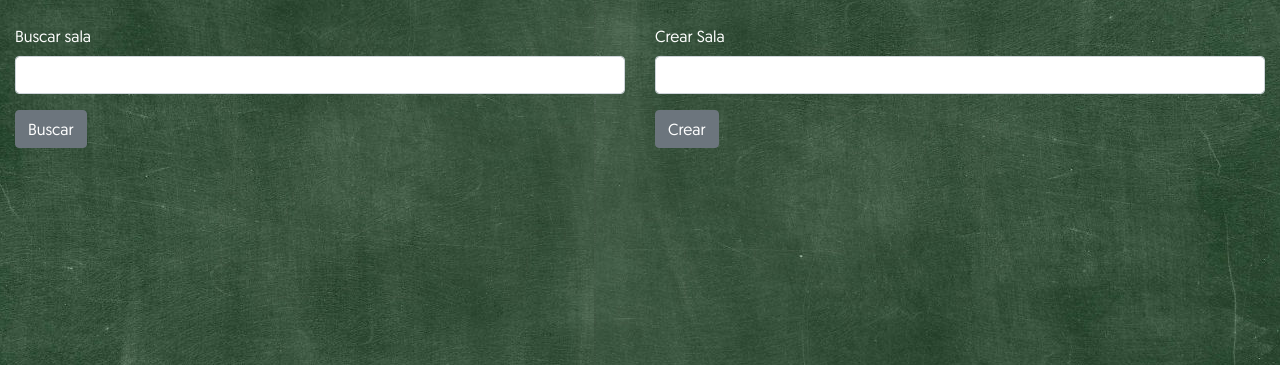
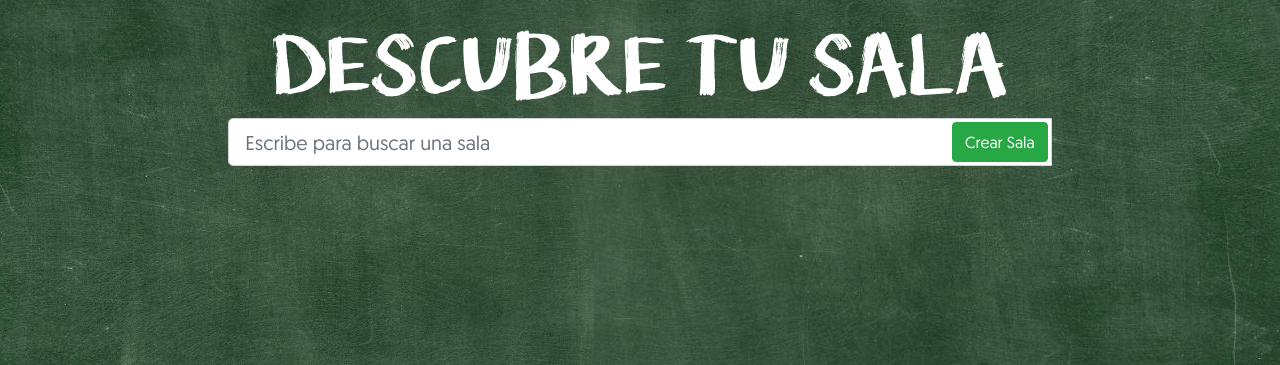
Before and after one commit to anamaria1299/GBoard, a Spring app: page /search in a window 1280 px wide. Shown: the part 56-421 px from the top of the page. Run offline with Thymeleaf, Linux system fonts and the light colour scheme; the template is opened without the code that fills it, so the values that code supplies are empty; some of the project's set-up classes (security, data sources, template engines, error pages and the like) are left out, and stand-ins take their place; database files in the repository are not loaded; some libraries are stand-ins or nearby versions.

Commit message:
fix search

```diff
--- a/src/main/java/edu/eci/arsw/GBoard/Persistence/Repositories/IRoomRepository.java
+++ b/src/main/java/edu/eci/arsw/GBoard/Persistence/Repositories/IRoomRepository.java
@@ -1,6 +1,9 @@
 package edu.eci.arsw.GBoard.Persistence.Repositories;
 
-import  edu.eci.arsw.GBoard.Persistence.GBoardException;
+import edu.eci.arsw.GBoard.Persistence.GBoardException;
+
+import java.util.List;
+
 import org.springframework.stereotype.Repository;
 
 import edu.eci.arsw.GBoard.model.Room;
@@ -10,4 +13,5 @@ import edu.eci.arsw.GBoard.model.User;
 public interface IRoomRepository extends DAO<Room, String>{
 
 	public void addUser(User user, String room) throws GBoardException;
+	public List<Room> searchProgress(String room) throws GBoardException;
 }
--- a/src/main/java/edu/eci/arsw/GBoard/controller/UserController.java
+++ b/src/main/java/edu/eci/arsw/GBoard/controller/UserController.java
@@ -71,8 +71,9 @@ public class UserController {
 
 	@RequestMapping(value="/logout",method = RequestMethod.POST)
 	public ResponseEntity<?> postLogOut(HttpSession session){
+		session.removeAttribute("nick");
+		session.invalidate();
 	    ResponseEntity<?> ans = new ResponseEntity<>("Accepted",HttpStatus.ACCEPTED);
-	    session.removeAttribute("nick");
 		return ans;
 	}
 
--- a/src/main/java/edu/eci/arsw/GBoard/service/IRoomService.java
+++ b/src/main/java/edu/eci/arsw/GBoard/service/IRoomService.java
@@ -18,11 +18,13 @@ public interface IRoomService {
 
     String save(Room room) throws GBoardException;
 
-    String createRoom(HttpServletRequest req, HttpSession session) throws GBoardException;
+    String createRoom(String roomName, String nick) throws GBoardException;
 
     void updateRoom(Room room) throws GBoardException;
 
     void addUserToRoom(User user, String room) throws GBoardException;
 
-    String joinRoom(HttpServletRequest req, HttpSession session) throws GBoardException;
+    String joinRoom(String roomName, String nick) throws GBoardException;
+
+    List<Room> searchProgress(String title) throws GBoardException;
 }
--- a/src/main/resources/static/css/global.css
+++ b/src/main/resources/static/css/global.css
@@ -42,8 +42,6 @@ body{
   src: url(/fonts/geomanist-regular-webfont.ttf);
 }
 
-
-
 #errorContainer{
   position: fixed;
   top: 40%;
@@ -51,3 +49,31 @@ body{
   margin-top: -50px;
   margin-left: -100px;
 }
+
+.search{
+  position: absolute;
+  right: 4px;
+  top: 4px;
+  bottom: 4px;z-index:9;
+}
+
+.search > .btn{
+  border-top-left-radius: .25rem !important;
+  border-bottom-left-radius: .25rem !important;
+}
+
+#serachTitle{
+  font-size: 4.5rem ;
+  font-family: LogoFont;
+  color:white
+}
+
+.offset-right-3 {
+  margin-right: 25%;
+}
+
+@media (min-width: 1200px) {
+  .offset-lg-right-3 {
+    margin-right: 25%;
+  }
+}
--- a/src/main/resources/static/js/apiSearch.js
+++ b/src/main/resources/static/js/apiSearch.js
@@ -1,39 +1,105 @@
 apiSearch = (function() {
 
-	var join =  function(){
+	var join =  function(data){
+		$("#searchInput").attr('disabled','disabled');
+		$("#sendCreate").attr('disabled','disabled');
+		$("#roomsContent").append('<i class="fas fa-sync fa-spin fa-7x"></i>')
 		$.ajax({
 			url: "/join",
 			type: "POST",
-			data:  $('#searchForm').serialize(),
+			data:  {'name' : data},
 			success: function(data){alert("funK"); window.location.replace("/room/"+data)},
-			error: function(data){alert("No tienes sesion iniciada ):")}
+			error: function(data){alert("No tienes sesion iniciada ):")},
+			complete : function(){$("#searchInput").removeAttr('disabled'); $("#sendCreate").removeAttr('disabled'); }
 		})
 	}
 
 	var create =  function(){
+		$("#searchInput").attr('disabled','disabled');
+		$("#sendCreate").attr('disabled','disabled');
+		$("#roomsContent").append('<i class="fas fa-sync fa-spin fa-7x"></i>')
 		$.ajax({
 			url: "/create",
 			type: "POST",
-			data:  $('#createForm').serialize(),
+			data:  $('#searchForm').serialize(),
 			success: function(data){alert("funK"); window.location.replace("/room/"+data)},
-			error: function(data){alert("No tienes sesion iniciada ):");console.log(data);}
+			error: function(data){alert("No tienes sesion iniciada ):");console.log(data);},
+			complete : function(){$("#searchInput").removeAttr('disabled'); $("#sendCreate").removeAttr('disabled'); }
 		})
 	}
 
+	var search = function(){
+		var data = $('#searchForm').serialize();
+		$("#searchInput").attr('disabled','disabled');
+		$("#sendCreate").attr('disabled','disabled');
+		$("#roomsContent").empty();
+		$("#roomsContent").append('<i class="fas fa-sync fa-spin fa-7x"></i>')
+		$.ajax({
+			url: "/searcher",
+			type: "GET",
+			data:  data,
+			success: function(data){rooms(data)},
+			error: function(data){alert("No tienes sesion iniciada ):");},
+			complete : function(){$("#searchInput").removeAttr('disabled'); $("#sendCreate").removeAttr('disabled'); }
+		})
+	}
+
+	var rooms = function(data){
+		$("#roomsContent").empty();
+		for(var i=0 ; i < data.length; i++){
+			var offsetClass = 'col-3 col-lg-2';
+			/*if(i % 2 == 0)
+				offsetClass += ' offset-lg-3'*/
+			/*else
+				offsetClass += ' offset-right-3'*/
+			if( i%3 == 0)
+				offsetClass += ' offset-3'
+			if((i+1)%3 == 0)
+				offsetClass += ' offset-lg-right-3'
+
+			var room = data[i];
+			var roomStr = 	'<div class="'+offsetClass+'">'+
+			                	'<div class="card infocontainer">'+
+									'<div class="card-body text-center">'+
+										'<h5 class="card-title">'+room.title+'</h5>'+
+										'<h6 class="card-subtitle mb-2 text-muted">Dueño: '+room.owner.name+'</h6>'+
+										'<p class="card-text">Miembros: '+room.numberMembers+'</p>'+
+										'<p class="card-text">Creación: '+room.creationDate+'</p>'+
+										'<button class="btn btn-success join">Unirme</button>'
+									'</div>'+
+								'</div>'+
+							'</div>'
+
+
+			$("#roomsContent").append(roomStr);
+		}
+
+		$(".join").click(function(){
+			apiSearch.join( $(this).parent().find('h5').text());
+		});
+	}
+
+
+
 	return {
-		join : join,
-		create: create
+		search : search,
+		create : create,
+		join : join
 	}
 
 })();
 
 
 $(document).ready(function(){
-	$("#sendSearch").click(function(){
-		apiSearch.join()
-	});
+	$("#searchInput").on('input',function(){
+		console.log(this);
+		if($(this).val() != ""){
+			apiSearch.search();
+		}
+	})
 
 	$("#sendCreate").click(function(){
 		apiSearch.create()
 	});
+
 });
--- a/src/main/resources/templates/search.html
+++ b/src/main/resources/templates/search.html
@@ -1,34 +1,39 @@
 <!DOCTYPE HTML>
 <html>
+
 <head>
     <th:block th:replace="navbar :: head"></th:block>
     <script src="/js/apiSearch.js"></script>
+    <link rel="stylesheet" href="https://use.fontawesome.com/releases/v5.8.2/css/all.css">
 </head>
+
 <body>
     <div th:replace="navbar :: header"></div>
-		<br/>
+    <br />
     <div class="container-fluid">
         <div class="row">
-                <div class="col-6">
+            <div class="col-12 text-center">
+                <h1 id="serachTitle">DESCUBRE TU SALA</h1>
+            </div>
+
+        </div>
+        <div class="row">
+            <div class="col-8 offset-2">
                 <form id="searchForm">
-                        <div class="form-group">
-                            <label for="search" style="color:white">Buscar sala</label>
-                            <input type="text" class="form-control" id="search" name="name">
+                    <div class="input-group mb-3">
+                        <input type="text" class="form-control form-control-lg"
+                            placeholder="Escribe para buscar una sala" name="createName" id="searchInput">
+                        <div class="input-group-append search">
+                            <button class="btn btn-success" type="button" id="sendCreate">Crear Sala</button>
                         </div>
-                        <button type="button" class="btn btn-secondary" id="sendSearch">Buscar</button>
+                    </div>
                 </form>
             </div>
-                <div class="col-6">
-                        <form id="createForm">
-                            <div class="form-group">
-                                <label for="create" style="color:white">Crear Sala</label>
-                                <input type="text" class="form-control" id="create" name="createName">
         </div>
-                        	<button type="button" class="btn btn-secondary" id="sendCreate">Crear</button>
-                        </form>
-                </div>
+        <div class="row" id="roomsContent">
         </div>
     </div>
 
 </body>
+
 </html>
```
Also changed, not shown: src/main/java/edu/eci/arsw/GBoard/Persistence/RoomRepository.java (+31 -0 lines), src/main/java/edu/eci/arsw/GBoard/controller/RoomController.java (+15 -2 lines), src/main/java/edu/eci/arsw/GBoard/controller/ViewController.java (+10 -7 lines), src/main/java/edu/eci/arsw/GBoard/model/Room.java (+9 -5 lines), src/main/java/edu/eci/arsw/GBoard/service/impl/RoomServiceImpl.java (+9 -6 lines). Lines whose indentation alone changed are shown as unchanged.
